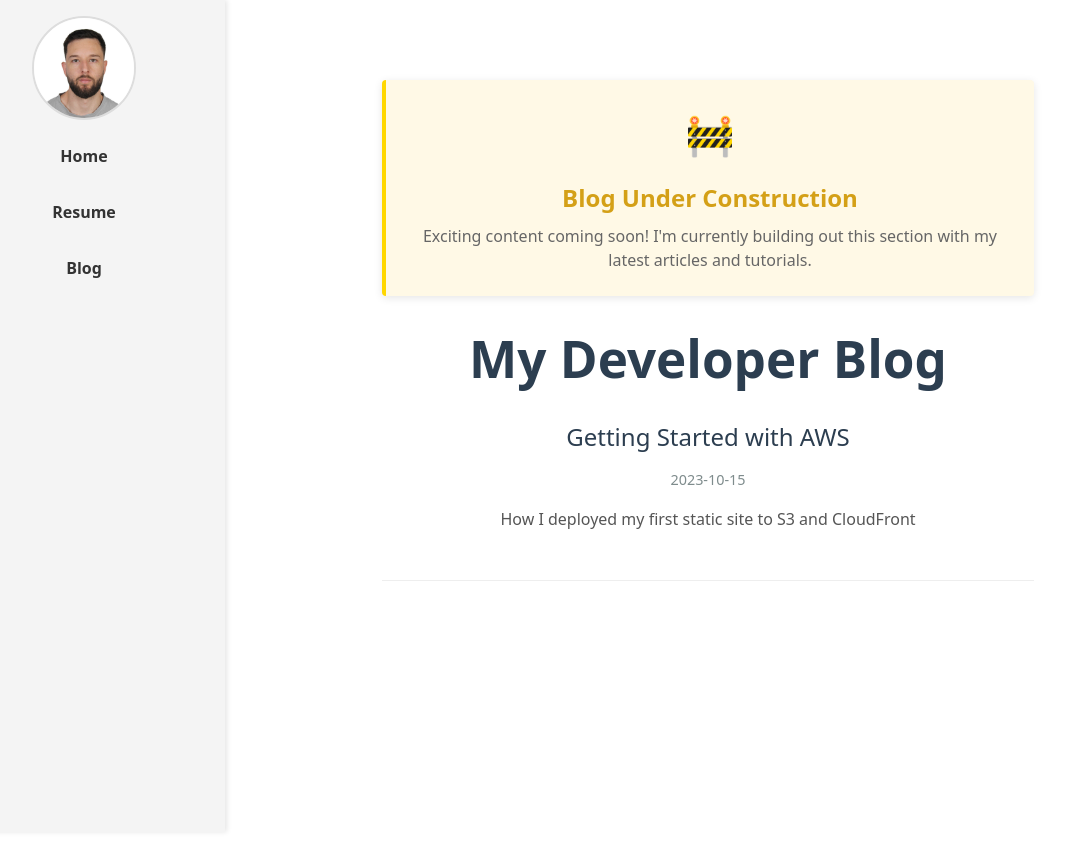
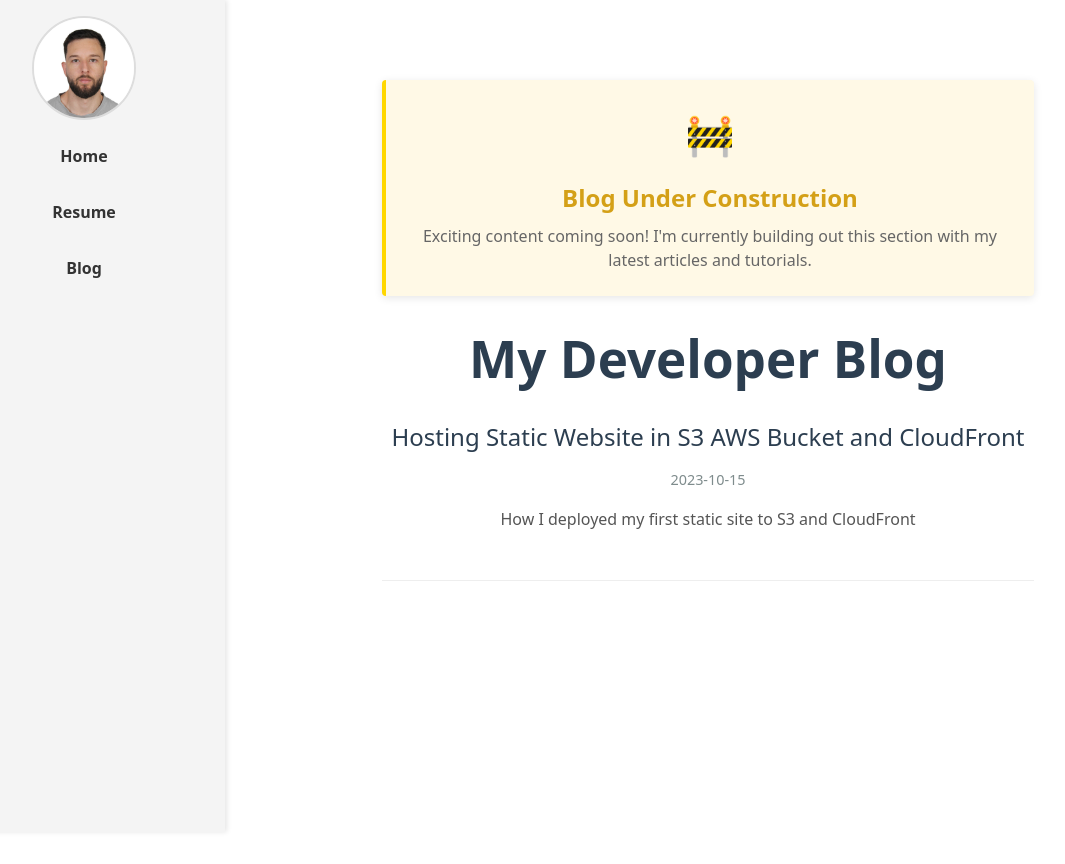
Before and after one commit to juancarlosv2711/static-resume-blog, a Vue app: page /blog in a window 1280 px wide. Shown: the whole page, without its empty margins (57-1122 px from the left). Built offline with nearby package versions, Linux system fonts and the light colour scheme.

Commit message:
Organizing components posts path and names

```diff
--- a/src/components/views/Blog.vue
+++ b/src/components/views/Blog.vue
@@ -31,8 +31,8 @@ export default {
     return {
       posts: [
         {
-          slug: "getting-started-with-aws",
-          title: "Getting Started with AWS",
+          slug: "static-website-hosting",
+          title: "Hosting Static Website in S3 AWS Bucket and CloudFront",
           date: "2023-10-15",
           excerpt: "How I deployed my first static site to S3 and CloudFront",
         },
--- a/src/components/views/MyFirstPost.vue
+++ b/src/components/views/posts/StaticWebsiteHosting.vue
@@ -151,7 +151,7 @@ aws s3 sync ./your-website-folder s3://your-bucket-name --acl public-read</pre
 
 <script>
 export default {
-  name: "MyFirstPost",
+  name: "StaticWebsiteHostingPost",
 };
 </script>
 
--- a/src/router/index.js
+++ b/src/router/index.js
@@ -3,13 +3,13 @@ import { createRouter, createWebHistory } from 'vue-router';
 import Home from '../components/views/Home.vue';
 import Resume from '../components/views/Resume.vue';
 import Blog from '../components/views/Blog.vue';
-import MyFirstPost from '../components/views/MyFirstPost.vue'; // Import the new component
+import StaticWebsiteHosting from '../components/views/posts/StaticWebsiteHosting.vue'; // Import the new component
 
 const routes = [
   { path: '/', component: Home },
   { path: '/resume', component: Resume },
   { path: '/blog', component: Blog },
-  { path: '/blog/getting-started-with-aws', component: MyFirstPost }, // Add the new route
+  { path: '/blog/static-website-hosting', component: StaticWebsiteHosting }, // Add the new route
 ];
 
 const router = createRouter({
```
